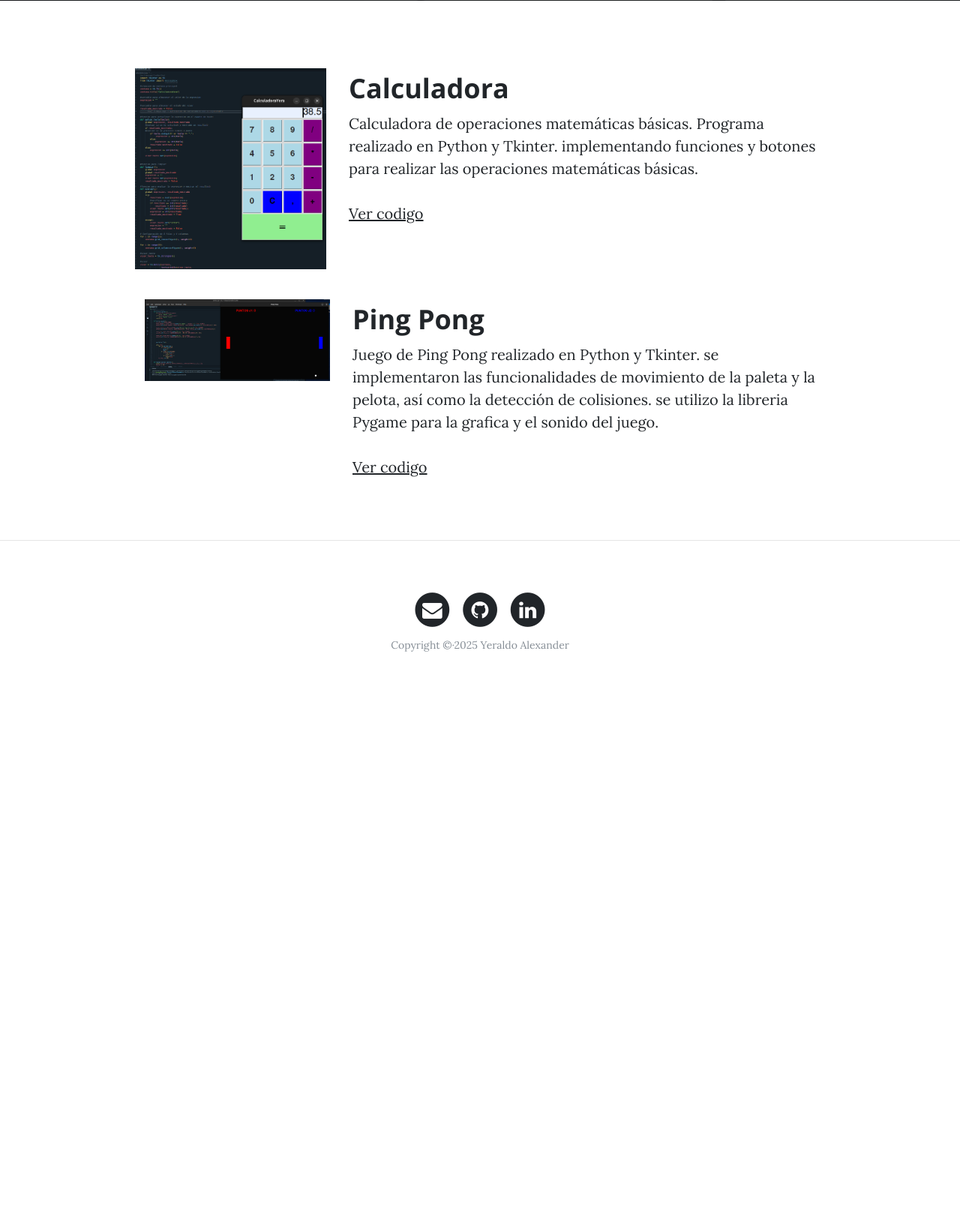
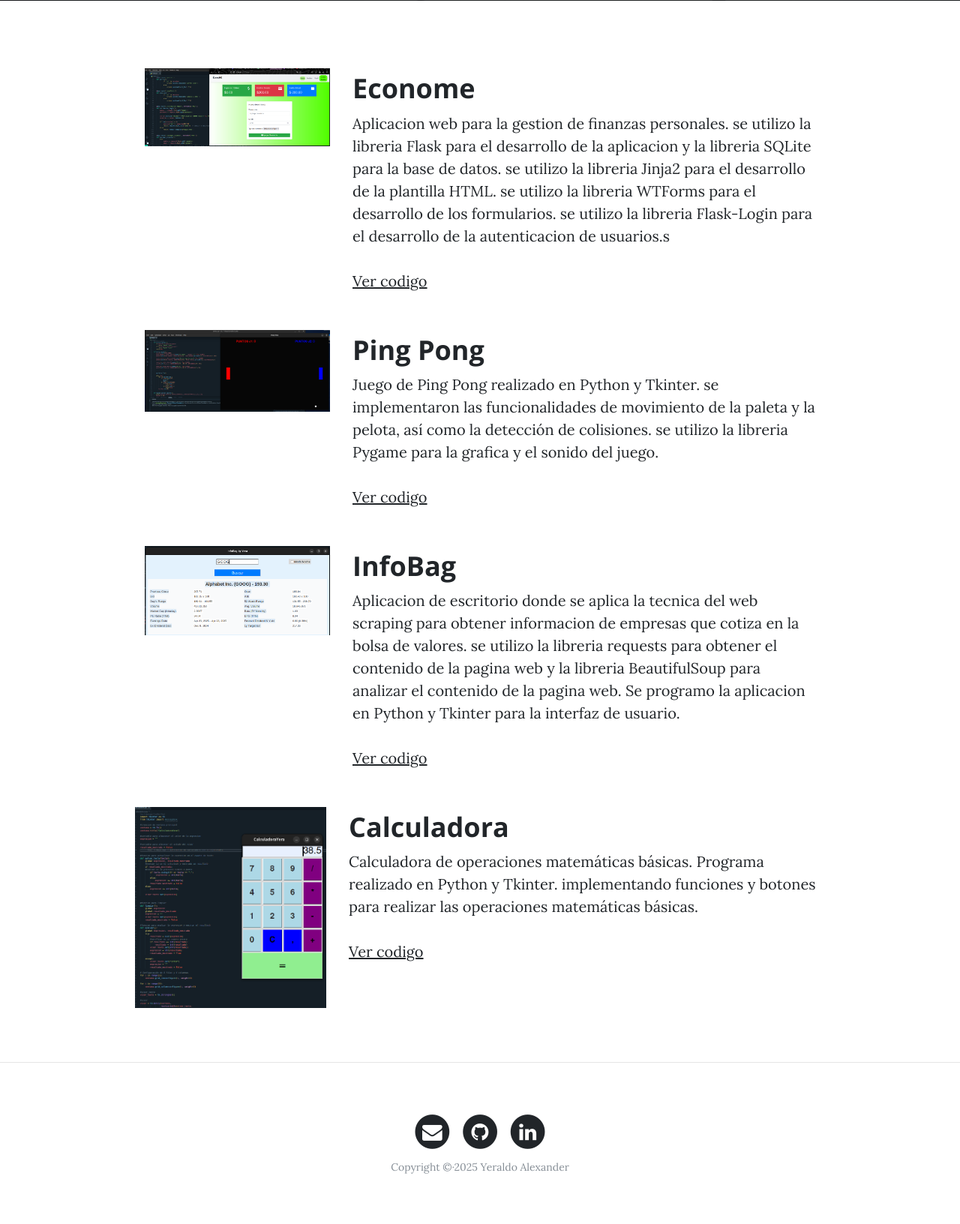
Before and after one commit to YeraldoCode/Portfolio-render, a Django app: page /portfolio/ in a window 1280 px wide. Shown: the part 531-2163 px from the top of the page at 75% size. Before the commit the page ends 1400 px from the top, so only its background shows below. Run offline with Django 4.2, Linux system fonts and the light colour scheme; data that the repository does not hold is empty; some libraries are stand-ins or nearby versions.

Commit message:
Restore and expand portfolio template with multiple projects
- Reintroduce Econome, InfoBag, and Ping Pong game project sections
- Maintain Calculadora project section
- Update project descriptions and GitHub links
- Improve HTML structure and container layout

```diff
--- a/portfolio/templates/portfolio/portfolio.html
+++ b/portfolio/templates/portfolio/portfolio.html
@@ -8,21 +8,27 @@
 {% endblock %}
 
 {% block content %}
-<!-- Proyecto Calculadora -->
+
+<div class="container">
+        <!-- Proyecto econome -->
         <div class="container">
             <div class="row project">
                 <div class="col-lg-3 col-md-4 offset-lg-1">
-            <img class="img-fluid" src="{% static 'core/img/Calculadora.png' %}">
+                    <img class="img-fluid" src="{% static 'core/img/econome.png' %}">
                 </div>
                 <div class="col-lg-7 col-md-8">
-            <h2 class="section-heading title">Calculadora</h2>
+                    <h2 class="section-heading title">Econome</h2>
                     <p>
-                Calculadora de operaciones matemáticas básicas. Programa realizado en Python y Tkinter.
-                implementando funciones y botones para realizar las operaciones matemáticas básicas.
+                        Aplicacion web para la gestion de finanzas personales.
+                        se utilizo la libreria Flask para el desarrollo de la aplicacion y la libreria SQLite para la base de datos.
+                        se utilizo la libreria Jinja2 para el desarrollo de la plantilla HTML.
+                        se utilizo la libreria WTForms para el desarrollo de los formularios.
+                        se utilizo la libreria Flask-Login para el desarrollo de la autenticacion de usuarios.s
                         <br>
                         <br>
-                <a href="https://github.com/YeraldoCode/AppCalculadora" target="_blank">Ver codigo</a>
+                        <a href="https://github.com/YeraldoCode/EconoMe-app" target="_blank">Ver codigo</a>
                     </p>
+                </div>
             </div>
         </div>
 
@@ -45,5 +51,53 @@
             </div>
         </div>
     </div>
+
+    <!-- Proyecto InfoBag -->
+    <div class="container">
+        <div class="row project">
+            <div class="col-lg-3 col-md-4 offset-lg-1">
+                <img class="img-fluid" src="{% static 'core/img/infobag.png' %}">
+            </div>
+            <div class="col-lg-7 col-md-8">
+                <h2 class="section-heading title">InfoBag</h2>
+                <p>
+                    Aplicacion de escritorio donde se aplica la tecnica del web scraping para obtener informacion de empresas
+                    que cotiza en la bolsa de valores.
+                    se utilizo la libreria requests para obtener el contenido de la pagina web y la libreria BeautifulSoup para
+                    analizar el contenido de la pagina web.
+                    Se programo la aplicacion en Python y Tkinter para la interfaz de usuario.
+
+                    <br>
+                    <br>
+                    <a href="https://github.com/YeraldoCode/InfoBag" target="_blank">Ver codigo</a>
+                </p>
+            </div>
+        </div>
+    </div>
+
+
+
+<!-- Proyecto Calculadora -->
+<div class="row project">
+    <div class="col-lg-3 col-md-4 offset-lg-1">
+        <img class="img-fluid" src="{% static 'core/img/Calculadora.png' %}">
+    </div>
+    <div class="col-lg-7 col-md-8">
+        <h2 class="section-heading title">Calculadora</h2>
+        <p>
+            Calculadora de operaciones matemáticas básicas. Programa realizado en Python y Tkinter.
+            implementando funciones y botones para realizar las operaciones matemáticas básicas.
+            <br>
+            <br>
+            <a href="https://github.com/YeraldoCode/AppCalculadora" target="_blank">Ver codigo</a>
+        </p>
+    </div>
+</div>
+
+
+
+
+
+
 </div>
 {% endblock %}
```
Lines whose indentation alone changed are shown as unchanged.
